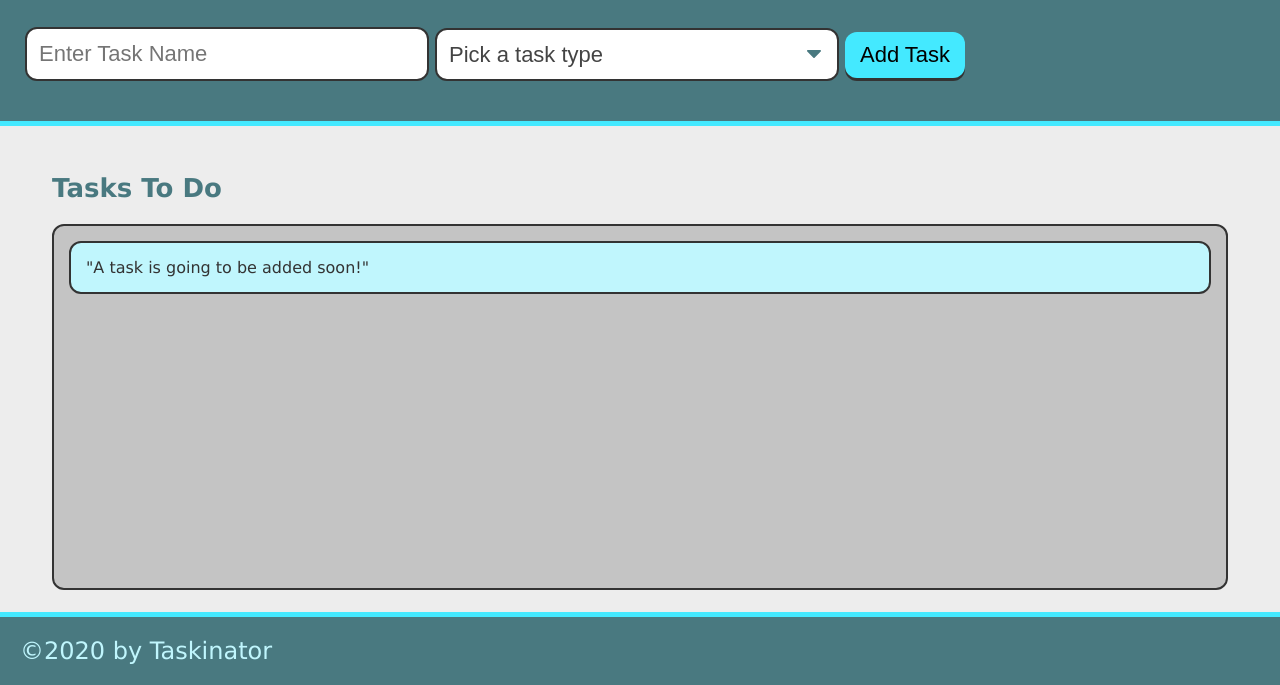
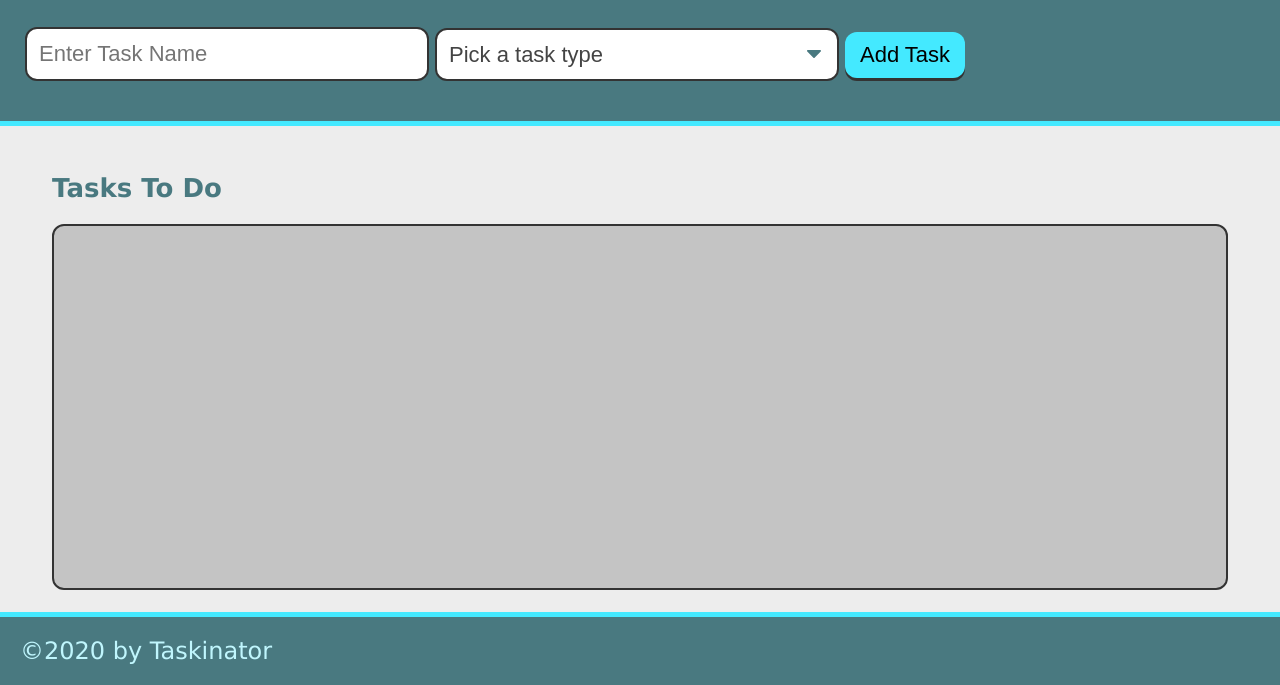
Before and after one commit to a2214n/Taskinator, a plain HTML site: page index.html in a window 1280 px wide. Shown: the part 115-800 px from the top of the page. Drawn offline with Linux system fonts and the light colour scheme.

Commit message:
correction html

```diff
--- a/assets/js/script.js
+++ b/assets/js/script.js
@@ -5,6 +5,7 @@ var tasksToDoEl = document.querySelector("#tasks-to-do");
 var taskFormHandler = function (event) {
 
 event.preventDefault();
+
 var taskNameInput = document.querySelector("input[name='task-name']").value;
 var taskTypeInput = document.querySelector("select[name='task-type']").value;
 
@@ -14,6 +15,7 @@ if(!taskNameInput || !taskTypeInput) {
 }
 
 formEl.reset();
+
 // package up data as an object
 var taskDataObj = {
     name: taskNameInput,
--- a/index.html
+++ b/index.html
@@ -34,9 +34,7 @@
     <main class="page-content">
         <section class="task-list-wrapper">
             <h2 class="list-title">Tasks To Do</h2>
-            <ul class="task-list" id="tasks-to-do">
-                <li class="task-item"> "A task is going to be added soon!"</li>
-            </ul>
+            <ul class="task-list" id="tasks-to-do"></ul>
         </section>
     </main>
    <script src="./assets/js/script.js"></script>
```
